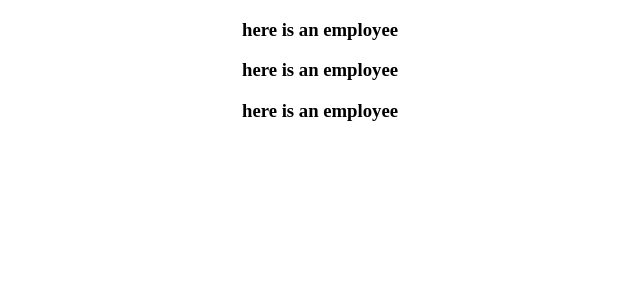
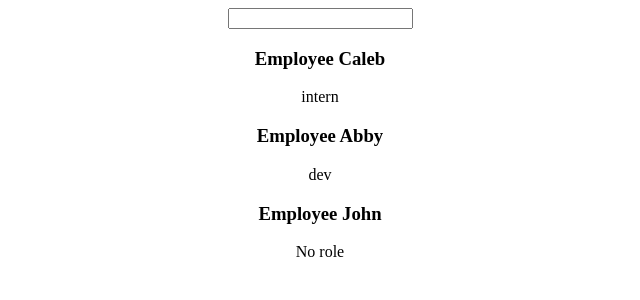
Before and after one commit to SarahRleonard/react, a React (Create React App) app: page / in a window 1280 px wide. Shown: the top 300 px of the page, without its empty margins (320-960 px from the left). Built offline with nearby package versions, Linux system fonts and the light colour scheme.

Commit message:
getting ready for css

```diff
--- a/src/App.js
+++ b/src/App.js
@@ -1,15 +1,23 @@
 import './App.css';
 import Employee from './components/Employee';
+import { useState } from 'react';
 
 function App() {
+  const [role, setRole] = useState('dev');
   const showEmployees = true;
   return (
     <div className="App">
       {showEmployees ? (
         <>
-          <Employee />
-          <Employee />
-          <Employee />
+          <input
+            type='text'
+            onChange={(e) => {
+              console.log(e.target.value)
+              setRole(e.target.value);
+            }} />
+          <Employee name="Caleb" role="intern" />
+          <Employee name="Abby" role={role} />
+          <Employee name="John" />
         </>
 
       ) : (<p>You are not authorized</p>
--- a/src/components/Employee.js
+++ b/src/components/Employee.js
@@ -1,4 +1,10 @@
-function Employee(){
-return<h3>here is an employee</h3>
+function Employee(props) {
+    return (
+        <>
+            <h3>Employee {props.name}</h3>
+            <p>{props.role ? props.role : 'No role'}</p>
+            {/* {props.role ? <p class="role">{props.role}</p> : <p class="norole">No role</p>} */}
+        </>
+    )
 }
 export default Employee;
```
